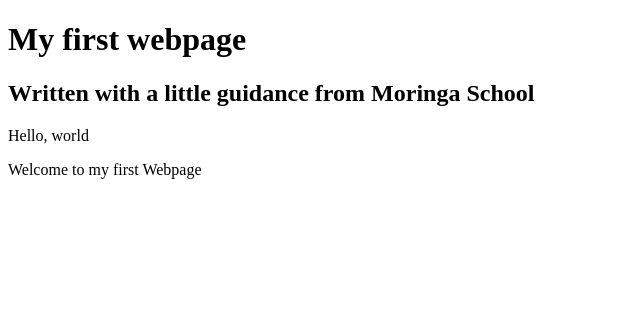
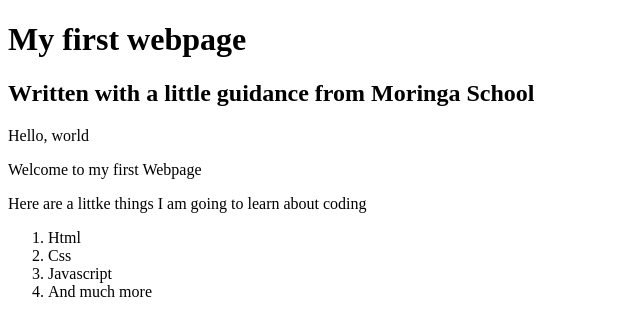
Before and after one commit to Carolkinyua-hub/my-first-webpage, a plain HTML site: page index.html in a window 1280 px wide. Shown: the whole page, without its empty margins (0-640 px from the left). Drawn offline with Linux system fonts and the light colour scheme.

Commit message:
list items

```diff
--- a/index.html
+++ b/index.html
@@ -10,6 +10,14 @@
     <h2>Written with a little guidance from Moringa School</h2>
     <p>Hello, world</p>
     <p>Welcome to my first Webpage</p>
+    <p>Here are a littke things I am going to learn about coding
+    </p>
+    <ol>
+        <li>Html</li>
+        <li>Css</li>
+        <li>Javascript</li>
+        <li>And much more</li>
+    </ol>
 
 
 </body>
```
